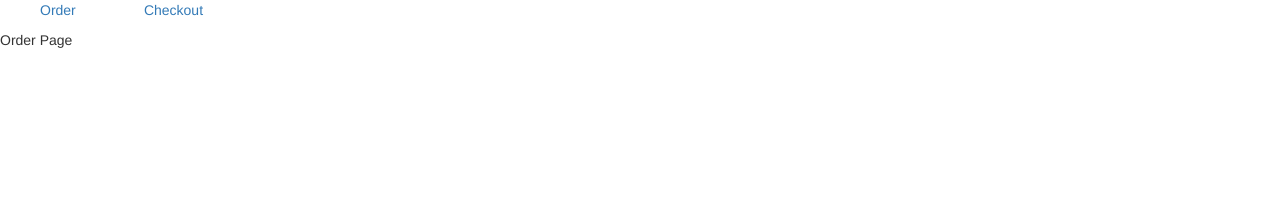
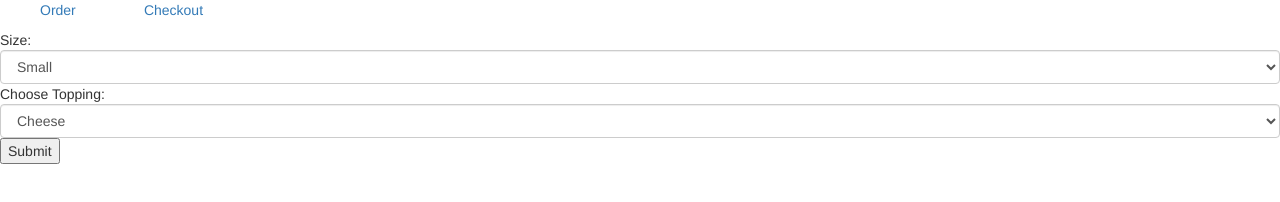
Before and after one commit to gnargnor/pizza-challenge, a website: page client/views/index.html at #!/order in a window 1280 px wide. Drawn offline with Linux system fonts and the light colour scheme; files that its build step writes are made by us from their sources; files whose address does not match are found by name.

Commit message:
form created

```diff
--- a/client/views/templates/order.html
+++ b/client/views/templates/order.html
@@ -1,3 +1,23 @@
-<p>
-  Order Page
-</p>
+<div class="contianer-fluid">
+  <form>
+    <span>Size: </span>
+    <select class="form-control">
+      <option>Small</option>
+      <option>Medium</option>
+      <option>Large</option>
+      <option>Extra Large</option>
+    </select>
+
+    <span>Choose Topping: </span>
+    <select class="form-control">
+      <option>Cheese</option>
+      <option>Pepperoni</option>
+      <option>Canadian Bacon</option>
+      <option>Sausage</option>
+      <option>Hawaiian</option>
+      <option>Supreme</option>
+    </select>
+
+    <button>Submit</button>
+  </form>
+</div>
```
Also changed, not shown: server/public/views/templates/order.html (+23 -3 lines).
